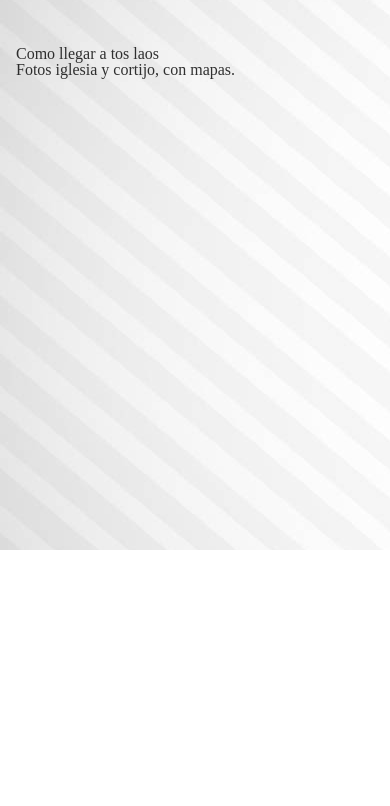
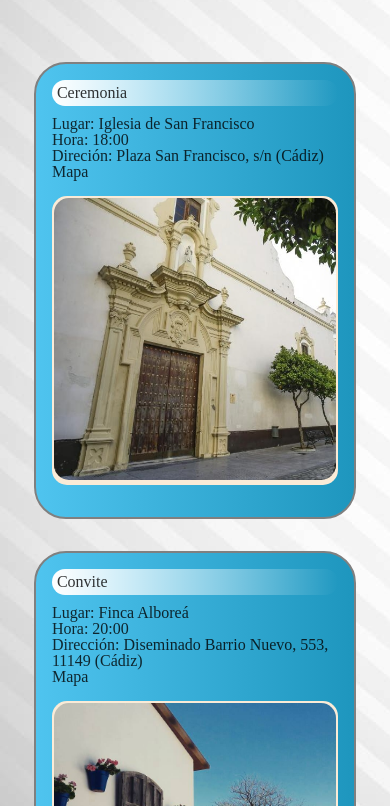
Before and after one commit to alvaroluismr/boda-gatsby, a Gatsby site: page /indicaciones in a window 390 px wide. Shown: the part 294-1100 px from the top of the page. Before the commit the page ends 844 px from the top, so only its background shows below. Built offline with nearby package versions, Linux system fonts and the light colour scheme; Gatsby itself is replaced by a stand-in of ours.

Commit message:
Secciones rellenas v2, probando responsive v1

```diff
--- a/src/components/layout.module.css
+++ b/src/components/layout.module.css
@@ -32,7 +32,7 @@
 }
 
 .links{
-    font-family: ;
+    /*font-family: ;*/
     text-shadow: none;
     background-image: none;
     font-size: 2rem;
--- a/src/pages/indicaciones.js
+++ b/src/pages/indicaciones.js
@@ -1,13 +1,42 @@
 import React from "react"
 import Layout from "../components/layout"
+import indicacionesStyle from "./indicaciones.module.css"
+import finca from "../img/finca.jpg"
+import iglesia from "../img/iglesia.jpg"
 
 export default () => (
     <Layout>
-        <div style={{ margin: '3rem auto', maxWidth: 650, padding: '0 1rem' }}>
-            <h1>Como llegar a tos laos</h1>
-            <p>
-                Fotos iglesia y cortijo, con mapas.
-            </p>
+        <div style={{ margin: '3rem auto', /*maxWidth: '850px',*/ padding: '0 1rem' }}>
+            <div className={indicacionesStyle.row}>
+                <div className={indicacionesStyle.colum}>
+                    <div className={indicacionesStyle.texto} >
+                        <h1 className={indicacionesStyle.minititulo}>Ceremonia</h1>
+                        <ul>
+                            <li>Lugar: Iglesia de San Francisco</li>
+                            <li>Hora: 18:00</li>
+                            <li>Direción: Plaza San Francisco, s/n (Cádiz)</li>
+                            <li>Mapa</li>
+                        </ul>
+                    </div>
+                    <div className={indicacionesStyle.marcofoto}>
+                        <img className={indicacionesStyle.foto} src={iglesia} alt="Iglesia San Francisco" />
+                    </div>
+                </div>
+                <div className={indicacionesStyle.colum}>
+                    <div className={indicacionesStyle.texto} >
+                        <h1 className={indicacionesStyle.minititulo}>Convite</h1>
+                        <ul>
+                            <li>Lugar: Finca Alboreá</li>
+                            <li>Hora: 20:00</li>
+                            <li>Dirección: Diseminado Barrio Nuevo, 553, 11149 (Cádiz)</li>
+                            <li>Mapa</li>
+                        </ul>
+                    </div>
+                    <div className={indicacionesStyle.marcofoto}>
+                        <img className={indicacionesStyle.foto} src={finca} alt="Finca Alboreá" />
+                    </div>
+                </div>
+            </div>
         </div>
     </Layout>
 )
--- /dev/null
+++ b/src/pages/indicaciones.module.css
@@ -0,0 +1,52 @@
+.row{
+    display: flex;
+    flex-wrap: wrap;
+    align-items: center;
+    justify-content: center;
+}
+
+.colum {
+    flex: 50%;
+    max-width: 40%;
+    padding: 1rem;
+    border: 2px solid gray;
+    background-image: linear-gradient(to right, #4FC4EF, #1E96BE);
+    margin: 1rem;
+    border-radius: 2rem;
+}
+
+.marcofoto{
+    max-width: 500px;
+    max-height: 500px;
+    margin-top: 1rem;
+    background-color: antiquewhite;
+    /*padding: 1rem;*/
+    padding: 2px;
+    border-radius: 15px;
+    margin: 1rem auto;
+}
+
+.foto{
+    width: 100%;
+    border-radius: 15px;
+}
+
+.texto{
+    max-width: 450px;
+    margin: 0px auto;
+}
+
+.minititulo{
+    width: 100%;
+    padding: 5px;
+    background-image: linear-gradient(to right, rgba(255,255,255,1), rgba(255,255,255,0));
+    border-radius: 1rem;
+    margin-bottom: 10px;
+}
+
+@media screen and (max-width: 600px) {
+    .colum{
+        flex: 100%;
+        max-width: 90%;
+    }
+}
```
Also changed, not shown: src/pages/index.js (+25 -5 lines), src/pages/listaDeBoda.js (+11 -5 lines), src/pages/presentacion.js (+21 -5 lines), src/img/caleta.jpg (added), src/img/finca.jpg (added), src/img/hobbiton2.jpg (added), src/img/iglesia.jpg (added), src/img/pareja.jpeg (added), 1 other file.
